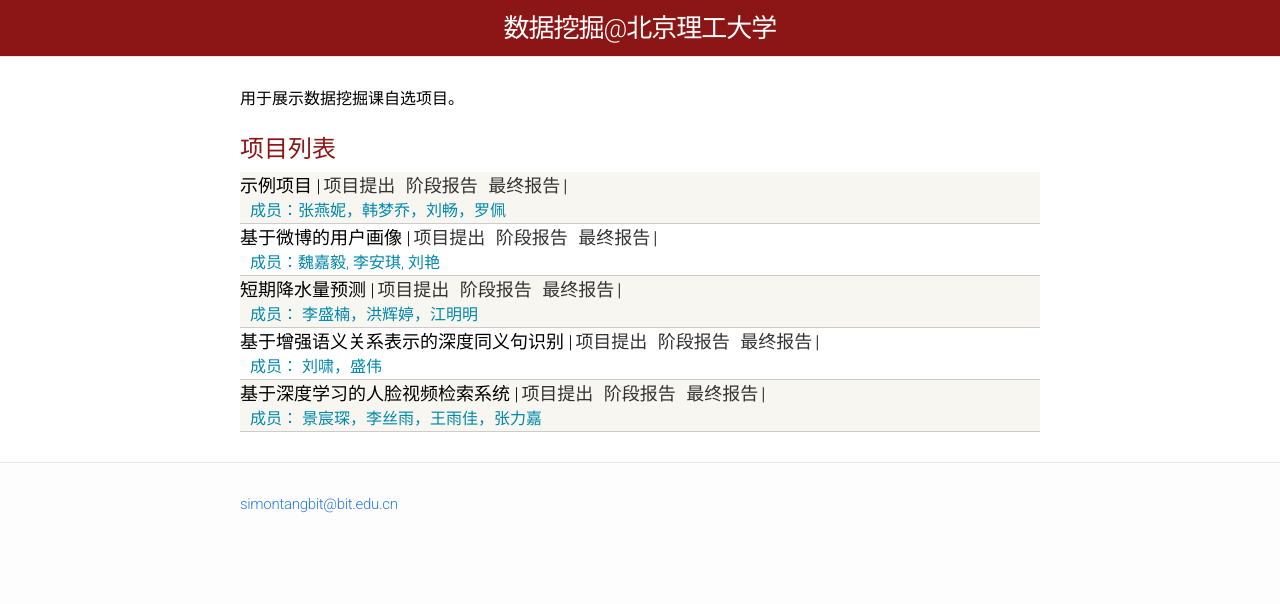
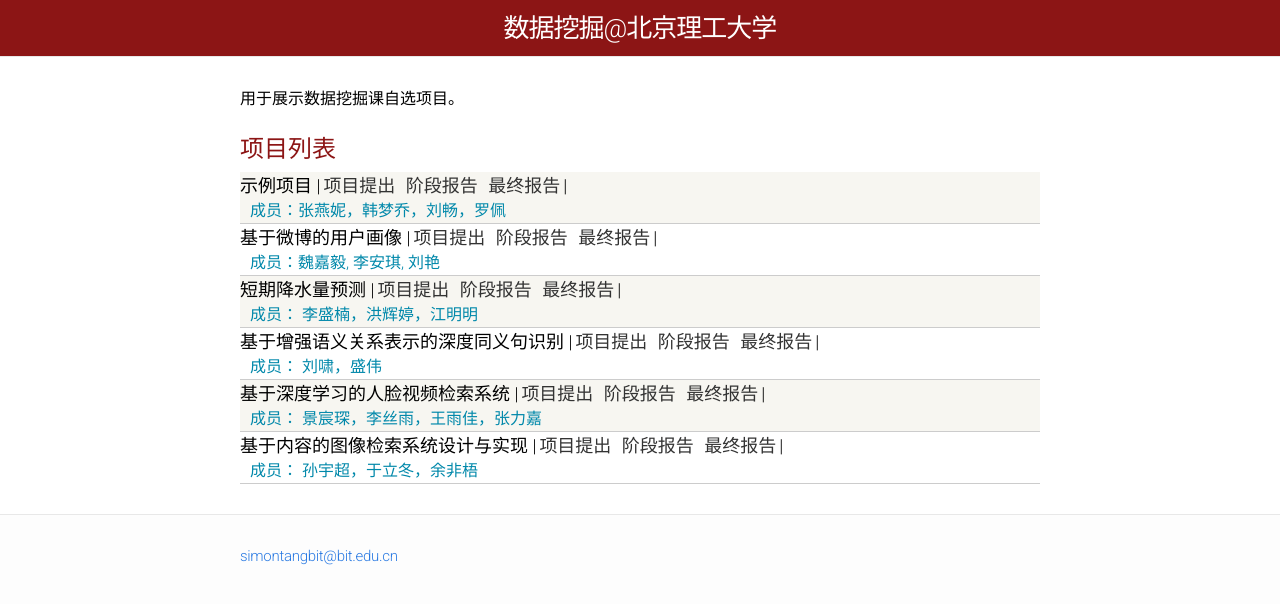
Before and after one commit to BITDM/bitdm.github.io, a Jekyll site: the page built from 2017/index.html, in a window 1280 px wide. Shown: the top 604 px of the page. Built offline with Jekyll 4.4.1, drawn with Linux system fonts in a browser that asks for light colours.

Commit message:
13组报告链接

```diff
--- a/2017/index.html
+++ b/2017/index.html
@@ -52,5 +52,13 @@
       <a href="#">最终报告</a>|
       <div class="kw">成员： 景宸琛，李丝雨，王雨佳，张力嘉</div>
     </div>
+
+    <div class="materials-item">
+      基于内容的图像检索系统设计与实现
+      |<a href="/2017/projects/p13/proposal/">项目提出</a>
+      <a href="#">阶段报告</a>
+      <a href="#">最终报告</a>|
+      <div class="kw">成员： 孙宇超，于立冬，余非梧</div>
+    </div>
   </div>
 </div>
```
Also changed, not shown: 2017/projects/P13/proposal.md (+6 -0 lines).
